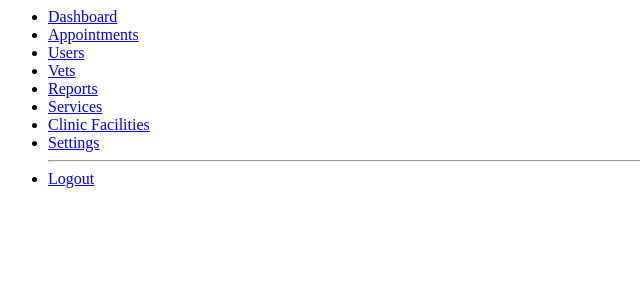
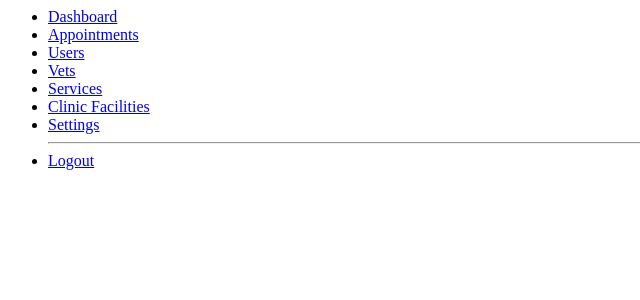
Before and after one commit to sodiumperoxideee/revised-file-project, a PHP site: page /include/sidepanel.php in a window 1280 px wide. Shown: the top 300 px of the page, without its empty margins (0-640 px from the left). Run offline with PHP 8.4, Linux system fonts and the light colour scheme; the template is opened without the code that fills it, so the values that code supplies are empty.

Commit message:
sidepanel icons

```diff
--- a/include/sidepanel.php
+++ b/include/sidepanel.php
@@ -15,31 +15,25 @@
             </li>
             <li class="nav-item">
                 <a class="nav-link <?= $product_page ?>" href="products.php">
-                    <i class="fa fa-shopping-cart" aria-hidden="true"></i>
+                    <i class="fa-solid fa-user"></i>
                     Users
                 </a>
             </li>
             <li class="nav-item">
                 <a class="nav-link <?= $customer_page ?>" href="#">
-                    <i class="fa fa-users" aria-hidden="true"></i>
+                    <i class="fa-solid fa-user-doctor"></i>
                     Vets
                 </a>
             </li>
             <li class="nav-item">
-                <a class="nav-link <?= $reports_page ?>" href="#">
-                    <i class="fa fa-bar-chart" aria-hidden="true"></i>
-                    Reports
-                </a>
-            </li>
-            <li class="nav-item">
                 <a class="nav-link <?= $staff_page ?>" href="staff.php">
-                    <i class="fa fa-user" aria-hidden="true"></i>
+                    <i class="fa-solid fa-suitcase-medical"></i>
                     Services
                 </a>
             </li>
             <li class="nav-item">
                 <a class="nav-link <?= $staff_page ?>" href="staff2.php">
-                    <i class="fa fa-user" aria-hidden="true"></i>
+                    <i class="fa-solid fa-house-medical"></i>
                     Clinic Facilities
                 </a>
             </li>
```
